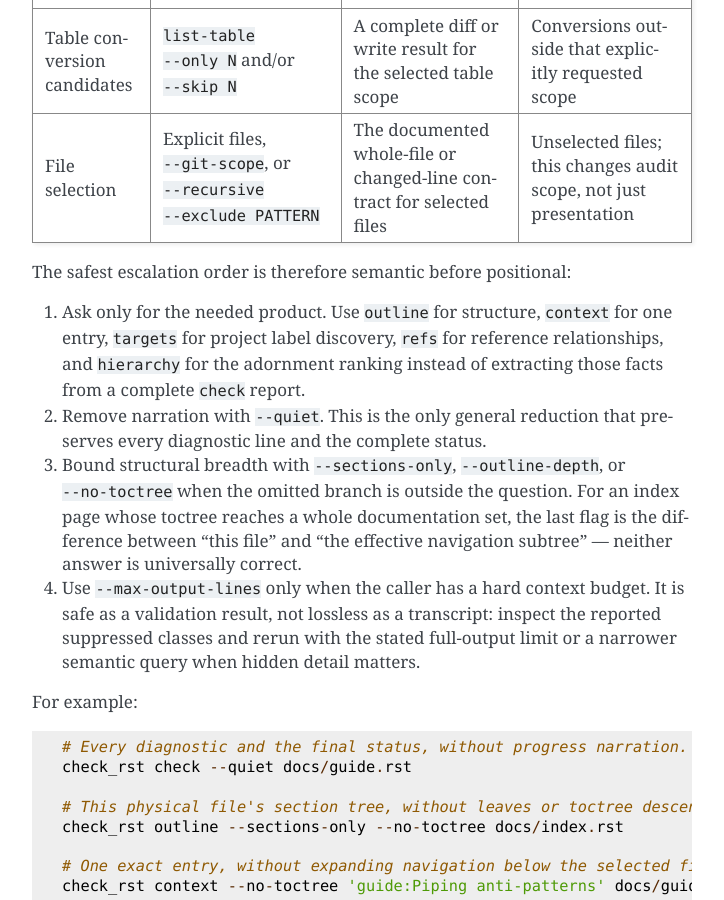
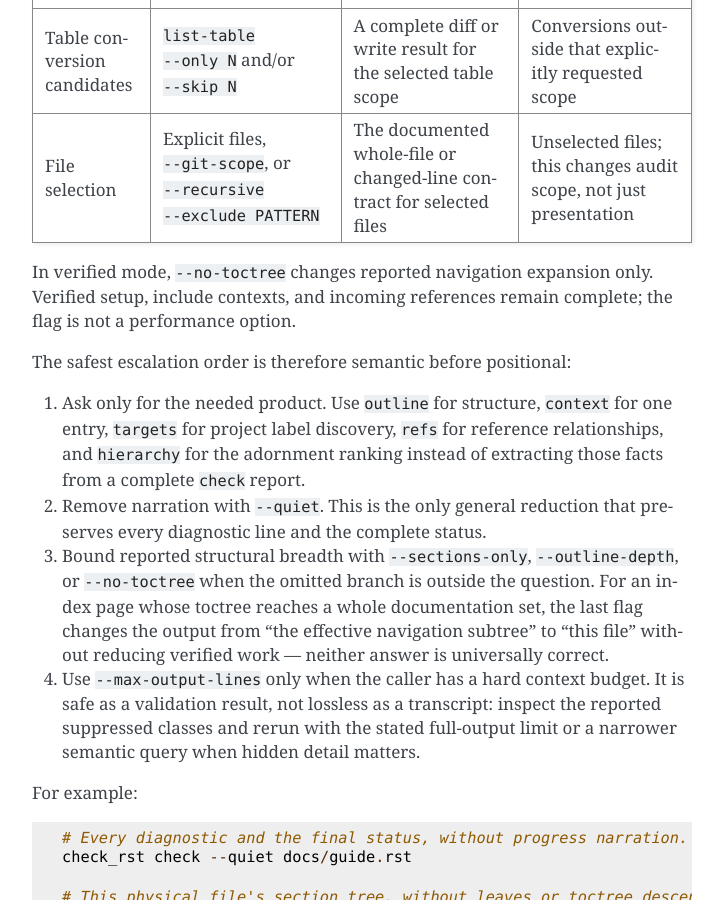
Before and after one commit to dememax/check_rst, a Sphinx documentation site: the page built from docs/guide.rst, in a window 1280 px wide and 900 px high, scrolled down 42362 px. Shown: the whole window, without its empty margins (388-1112 px from the left). Built offline with Sphinx 7.4.7, drawn with Linux system fonts in a browser that asks for light colours.

Commit message:
docs: define no-toctree as output-only
The flag suppresses toctree expansion in reported structure, but it does not
narrow verified setup, include-context discovery, or incoming-reference
analysis.  Earlier help and documentation described omitted recursion without
making that boundary explicit, and the reports manual over-promised that a
context query became local.

Use one shared CLI contract for check, outline, and context, preserving
check's JSON requirement and its reason.  Repeat the boundary in the command
manuals and guide, including the output-bounding advice, without claiming a
performance benefit or changing runtime behavior.  The RED assertions are
unchanged and all three parameterized cases now pass; the RST check/fix/check
loop reports no findings or mutations.

Co-Authored-By: Codex GPT-5 <noreply@openai.com>

```diff
--- a/docs/guide.rst
+++ b/docs/guide.rst
@@ -1921,6 +1921,10 @@ information is either irrelevant to that question or explicitly counted.
      - The documented whole-file or changed-line contract for selected files
      - Unselected files; this changes audit scope, not just presentation
 
+In verified mode, ``--no-toctree`` changes reported navigation expansion
+only.  Verified setup, include contexts, and incoming references remain
+complete; the flag is not a performance option.
+
 The safest escalation order is therefore semantic before positional:
 
 1. Ask only for the needed product.  Use ``outline`` for structure,
@@ -1930,11 +1934,12 @@ The safest escalation order is therefore semantic before positional:
    from a complete ``check`` report.
 2. Remove narration with ``--quiet``.  This is the only general reduction
    that preserves every diagnostic line and the complete status.
-3. Bound structural breadth with ``--sections-only``, ``--outline-depth``, or
-   ``--no-toctree`` when the omitted branch is outside the question.  For an
-   index page whose toctree reaches a whole documentation set, the last flag
-   is the difference between "this file" and "the effective navigation
-   subtree" — neither answer is universally correct.
+3. Bound reported structural breadth with ``--sections-only``,
+   ``--outline-depth``, or ``--no-toctree`` when the omitted branch is outside
+   the question.  For an index page whose toctree reaches a whole
+   documentation set, the last flag changes the output from "the effective
+   navigation subtree" to "this file" without reducing verified work —
+   neither answer is universally correct.
 4. Use ``--max-output-lines`` only when the caller has a hard context budget.
    It is safe as a validation result, not lossless as a transcript: inspect
    the reported suppressed classes and rerun with the stated full-output
--- a/docs/man/check_rst-outline.rst
+++ b/docs/man/check_rst-outline.rst
@@ -27,8 +27,10 @@ DESCRIPTION
 Print complete physical section ranges and structural entries without
 requiring a linear read.  A section range starts at its overline when present;
 the title line remains a separate anchor.  The structure view is always
-whole-document.  In verified Sphinx mode,
-``toctree`` children are traversed unless ``--no-toctree`` is given.  Use this
+whole-document.  In verified Sphinx mode, ``toctree`` children are traversed
+unless ``--no-toctree`` is given.  That flag omits toctree expansion from the
+reported structure only: verified setup, include contexts, and incoming
+references remain complete, so it is not a performance option.  Use this
 command when the target structure is unknown; use ``check_rst context`` when
 one exact entry or explicit label is already known.  Explicit labels attached
 to headings appear beside their sections; other internal labels appear as
--- a/docs/man/check_rst-reports.rst
+++ b/docs/man/check_rst-reports.rst
@@ -37,8 +37,9 @@ For a label, the report distinguishes its definition line from the destination.
 A known heading is the reason to use this query instead of raw ``grep``: the
 result verifies its physical range, title anchor, uniqueness, parent, depth,
 and source owner.  Ambiguous exact matches are reported rather than guessed.
-Verified mode can follow ``toctree`` entries; ``--no-toctree`` keeps the query
-local.
+In verified mode, ``--no-toctree`` omits toctree expansion from the reported
+structure only.  Verified setup, include contexts, and incoming references
+remain complete; the flag is not a performance option.
 
 When ``FILE`` is a fragment, ``context`` resolves and projects the entry in
 every effective include context, retaining its physical source range while
```
Also changed, not shown: docs/man/check_rst-check.rst (+4 -3 lines), 1 other file.
